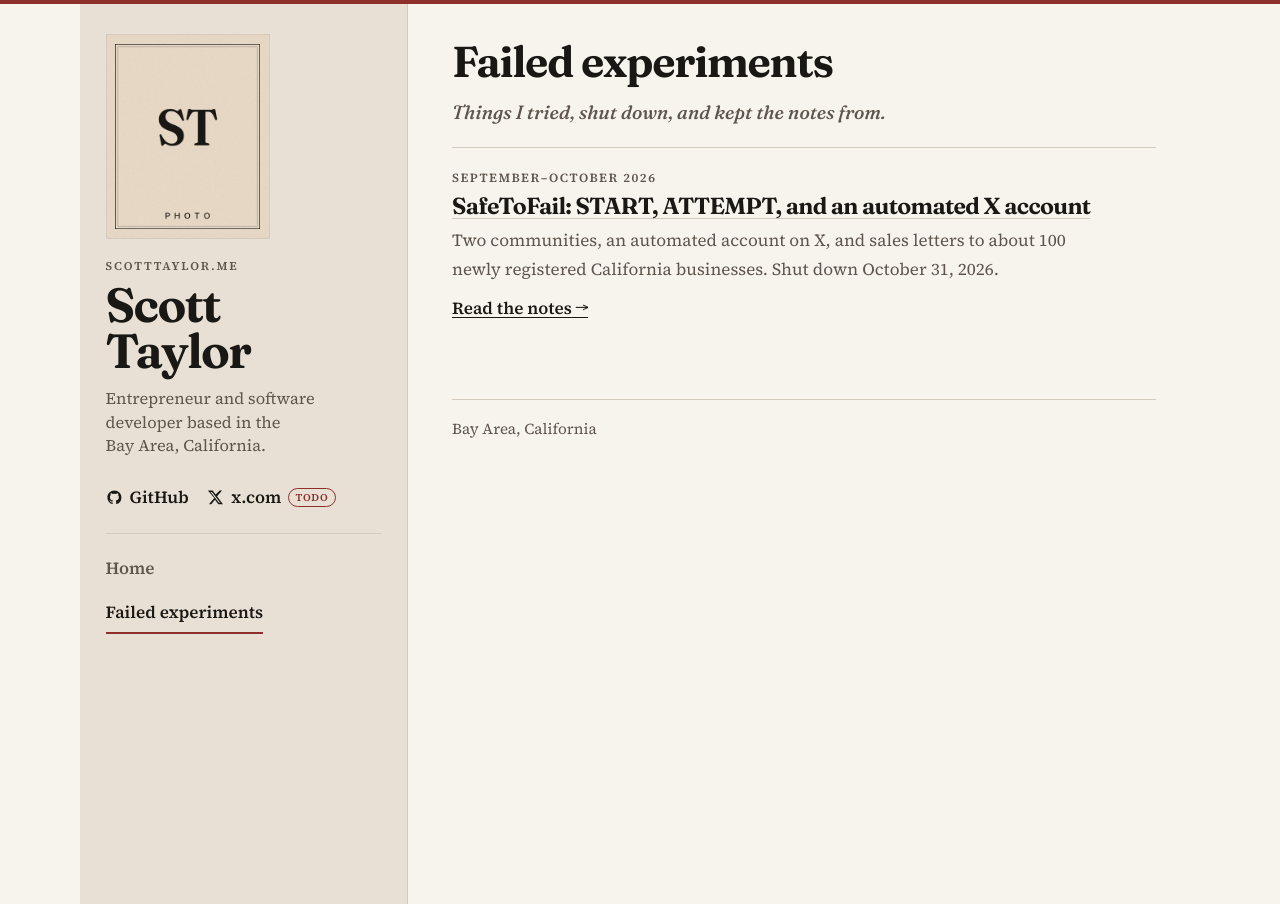
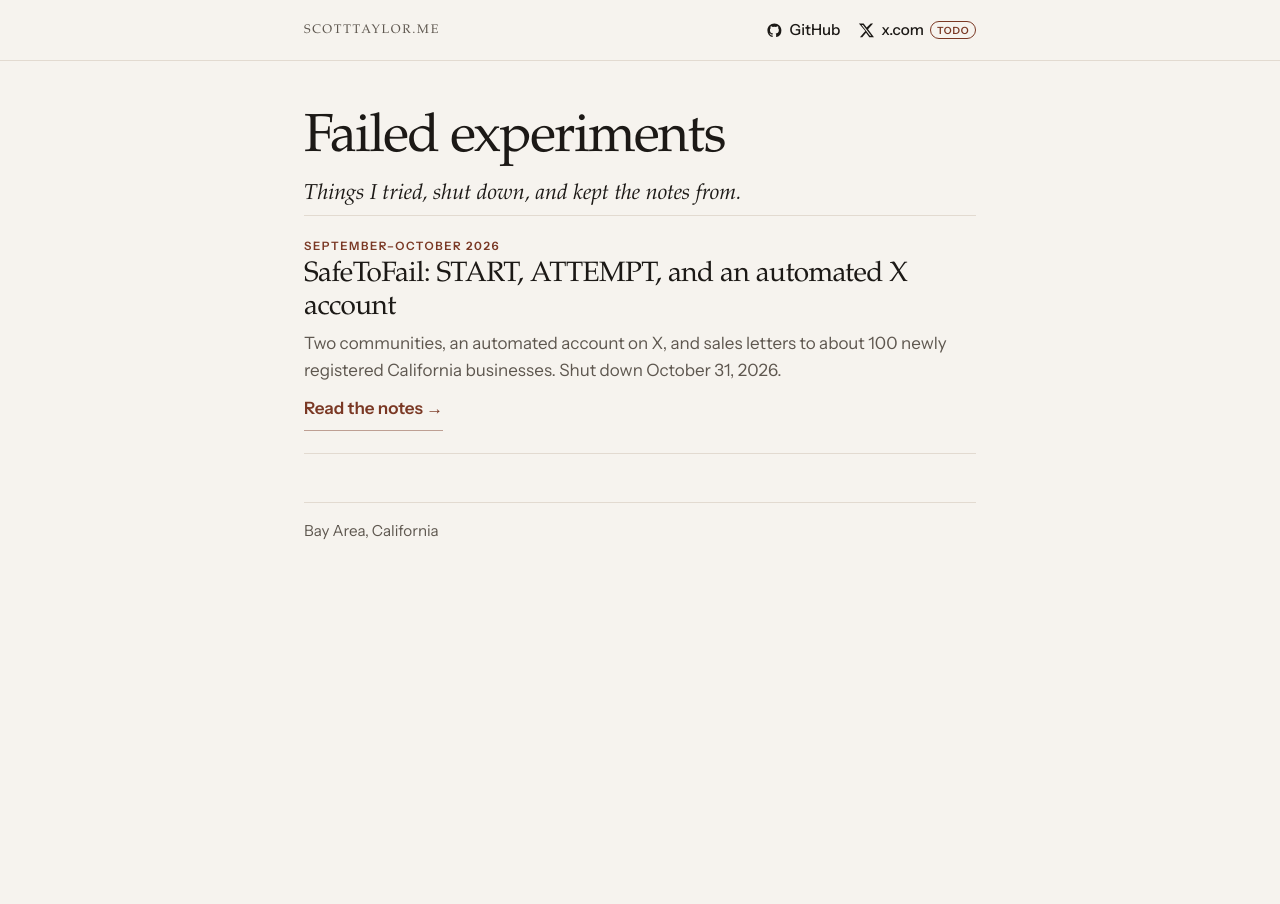
Before and after one commit to smtlaissezfaire/scotttaylorme, a Jekyll site: the page built from failures/index.html, in a window 1280 px wide. Built offline with Jekyll 4.4.1, drawn with Linux system fonts in a browser that asks for light colours; some web fonts are replaced.

Commit message:
Replace the sticky sidebar with a single column.
The identity column is gone. The page is one column under a top header, set in Instrument Serif and Instrument Sans. SafeToFail screenshots still open from thumbnails in the lightbox.

Co-authored-by: Scott Taylor <smtlaissezfaire@users.noreply.github.com>

```diff
--- a/_includes/nav.html
+++ /dev/null
@@ -1,4 +0,0 @@
-<nav class="nav" aria-label="Primary">
-  <a href="{{ '/' | relative_url }}" {% if page.url == "/" %}aria-current="page"{% endif %}>Home</a>
-  <a href="{{ '/failures/' | relative_url }}" {% if page.url contains "/failures/" %}aria-current="page"{% endif %}>Failed experiments</a>
-</nav>
--- a/_layouts/default.html
+++ b/_layouts/default.html
@@ -7,61 +7,27 @@
       name="description"
       content="{% if page.description %}{{ page.description }}{% else %}{{ site.description }}{% endif %}"
     />
-    <meta name="theme-color" content="#f7f4ee" media="(prefers-color-scheme: light)" />
-    <meta name="theme-color" content="#12110f" media="(prefers-color-scheme: dark)" />
+    <meta name="theme-color" content="#f6f3ee" media="(prefers-color-scheme: light)" />
+    <meta name="theme-color" content="#141311" media="(prefers-color-scheme: dark)" />
     <title>{% if page.title %}{{ page.title }} — {{ site.title }}{% else %}{{ site.title }}{% endif %}</title>
     <link rel="icon" href="{{ '/assets/favicon.svg' | relative_url }}" type="image/svg+xml" />
     <link rel="preconnect" href="https://fonts.googleapis.com" />
     <link rel="preconnect" href="https://fonts.gstatic.com" crossorigin />
     <link
-      href="https://fonts.googleapis.com/css2?family=Fraunces:ital,opsz,wght@0,9..144,500;0,9..144,650;1,9..144,500&family=Source+Serif+4:ital,opsz,wght@0,8..60,400;0,8..60,600;1,8..60,400&display=swap"
+      href="https://fonts.googleapis.com/css2?family=Instrument+Sans:ital,wght@0,400;0,500;0,600;1,400&family=Instrument+Serif:ital@0;1&display=swap"
       rel="stylesheet"
     />
     <link rel="stylesheet" href="{{ '/assets/css/styles.css' | relative_url }}" />
   </head>
   <body>
     <a class="skip-link" href="#content">Skip to content</a>
-    <div class="shell">
-      <aside class="identity">
-        <div class="identity-inner">
-          <div class="identity-top">
-            <!-- Headshot slot: replace assets/images/scott-taylor.jpg (portrait, about 4:5). -->
-            <figure class="portrait">
-              <div class="portrait-frame">
-                <img
-                  src="{{ site.portrait | relative_url }}"
-                  alt="Portrait of Scott Taylor"
-                  width="800"
-                  height="1000"
-                  fetchpriority="high"
-                  onerror="this.remove()"
-                />
-                <div class="portrait-fallback" aria-hidden="true">
-                  <span class="monogram">ST</span>
-                  <span class="portrait-kicker">Photo</span>
+    <header class="topbar">
+      <div class="frame topbar-inner">
+        <a class="wordmark" href="{{ '/' | relative_url }}">ScottTaylor.me</a>
+        {% include social.html %}
       </div>
-              </div>
-            </figure>
-            <p class="eyebrow"><a href="{{ '/' | relative_url }}">ScottTaylor.me</a></p>
-            {% assign name_parts = site.title | split: " " %}
-            {% if page.url == "/" %}
-            <h1 class="site-name">
-              {% for part in name_parts %}{% unless forloop.first %}<br>{% endunless %}{{ part }}{% endfor %}
-            </h1>
-            {% else %}
-            <p class="site-name">
-              <a href="{{ '/' | relative_url }}">
-                {% for part in name_parts %}{% unless forloop.first %}<br>{% endunless %}{{ part }}{% endfor %}
-              </a>
-            </p>
-            {% endif %}
-            <p class="role">Entrepreneur and software developer based in the Bay&nbsp;Area, California.</p>
-          </div>
-          {% include social.html %}
-          {% include nav.html %}
-        </div>
-      </aside>
-      <div class="column">
+    </header>
+    <div class="frame page">
       <main id="content">
         {{ content }}
       </main>
@@ -69,6 +35,5 @@
         <p>Bay Area, California</p>
       </footer>
     </div>
-    </div>
   </body>
 </html>
--- a/assets/css/shot-lightbox.css
+++ b/assets/css/shot-lightbox.css
@@ -22,7 +22,7 @@
 }
 
 .shot-thumb:hover {
-  border-color: rgba(26, 92, 75, 0.55);
+  border-color: var(--accent);
 }
 
 .shot-thumb:focus-visible {
--- a/assets/css/styles.css
+++ b/assets/css/styles.css
@@ -1,26 +1,36 @@
 :root {
   color-scheme: light;
-  --bg: #f7f4ee;
-  --panel: #e8e0d4;
-  --ink: #1a1814;
-  --muted: #5e564c;
-  --rule: #d3cbbd;
-  --accent: #8e2f2c;
-  --portrait-mat: #e7d8c6;
-  --focus: #8e2f2c;
+  --paper: #f6f3ee;
+  --ink: #1c1916;
+  --muted: #5e574f;
+  --rule: #e2dad0;
+  --link: #7a3824;
+  --link-hover: #542214;
+  --portrait-mat: #ebe4da;
+  --surface: #f6f3ee;
+  --text: #1c1916;
+  --border: #e2dad0;
+  --accent: #7a3824;
+  --focus: #7a3824;
+  --bg: #f6f3ee;
 }
 
 @media (prefers-color-scheme: dark) {
   :root {
     color-scheme: dark;
-    --bg: #12110f;
-    --panel: #1c1916;
+    --paper: #141311;
     --ink: #f4f0e8;
-    --muted: #cfc6ba;
-    --rule: #3c362f;
-    --accent: #f0b4a8;
+    --muted: #c8bfb4;
+    --rule: #3a342e;
+    --link: #e8b6a6;
+    --link-hover: #f6d8ce;
     --portrait-mat: #2a2622;
-    --focus: #f0b4a8;
+    --surface: #1c1a17;
+    --text: #f4f0e8;
+    --border: #3a342e;
+    --accent: #e8b6a6;
+    --focus: #e8b6a6;
+    --bg: #141311;
   }
 }
 
@@ -31,19 +41,35 @@
 }
 
 html {
+  scroll-behavior: smooth;
   text-rendering: optimizeLegibility;
 }
 
 body {
   margin: 0;
   min-height: 100vh;
-  border-top: 4px solid var(--accent);
-  background: var(--bg);
+  background: var(--paper);
   color: var(--ink);
-  font-family: "Source Serif 4", Palatino, "Palatino Linotype", Georgia, serif;
+  font-family: "Instrument Sans", "Avenir Next", "Segoe UI", sans-serif;
   font-size: 1.0625rem;
-  line-height: 1.65;
-  font-optical-sizing: auto;
+  font-weight: 400;
+  line-height: 1.6;
+  -webkit-font-smoothing: antialiased;
+}
+
+img {
+  max-width: 100%;
+  height: auto;
+}
+
+a {
+  color: var(--link);
+  text-decoration-thickness: 1px;
+  text-underline-offset: 0.18em;
+}
+
+a:hover {
+  color: var(--link-hover);
 }
 
 :focus-visible {
@@ -52,13 +78,8 @@ body {
 }
 
 ::selection {
-  background: color-mix(in srgb, var(--accent) 28%, transparent);
+  background: color-mix(in srgb, var(--link) 28%, transparent);
   color: var(--ink);
-}
-
-img {
-  max-width: 100%;
-  height: auto;
 }
 
 .sr-only {
@@ -76,52 +97,124 @@ img {
 .skip-link {
   position: absolute;
   left: 0.75rem;
-  top: 0.75rem;
-  z-index: 5;
+  top: 0.65rem;
+  z-index: 6;
   padding: 0.45rem 0.75rem;
   background: var(--ink);
-  color: var(--bg);
+  color: var(--paper);
   font-weight: 600;
   text-decoration: none;
-  transform: translateY(-160%);
+  clip-path: inset(50%);
+  width: 1px;
+  height: 1px;
+  overflow: hidden;
 }
 
 .skip-link:focus {
-  transform: none;
+  clip-path: none;
+  width: auto;
+  height: auto;
+  overflow: visible;
 }
 
-.shell {
-  display: grid;
-  grid-template-columns: 1fr;
-  width: min(1120px, 100%);
+.frame {
+  width: min(42rem, calc(100% - 2.5rem));
   margin-inline: auto;
-  min-height: 100vh;
 }
 
-.identity {
-  background: var(--panel);
+.topbar {
+  position: sticky;
+  top: 0;
+  z-index: 4;
+  background: var(--paper);
   border-bottom: 1px solid var(--rule);
 }
 
-.identity-inner {
-  padding: 1.35rem 1.25rem 1.2rem;
+.topbar-inner {
+  display: flex;
+  flex-wrap: wrap;
+  align-items: center;
+  justify-content: space-between;
+  gap: 0.25rem 1.25rem;
+  min-height: 3.75rem;
 }
 
-.identity-top {
-  display: grid;
-  grid-template-columns: 6.5rem minmax(0, 1fr);
-  column-gap: 1rem;
+.wordmark {
+  color: var(--muted);
+  font-size: 0.78rem;
+  font-weight: 600;
+  letter-spacing: 0.14em;
+  line-height: 1;
+  text-decoration: none;
+  text-transform: uppercase;
+}
+
+.wordmark:hover {
+  color: var(--link);
+}
+
+.social {
+  display: flex;
+  flex-wrap: wrap;
   align-items: center;
+  gap: 0.15rem 1.1rem;
+  margin: 0;
+  padding: 0;
+  list-style: none;
+}
+
+.social a {
+  display: inline-flex;
+  align-items: center;
+  gap: 0.4rem;
+  min-height: 2.75rem;
+  color: var(--ink);
+  font-weight: 500;
+  font-size: 0.95rem;
+  text-decoration: none;
+}
+
+.social svg {
+  width: 1.05rem;
+  height: 1.05rem;
+  flex-shrink: 0;
+}
+
+.social a:hover {
+  color: var(--link);
+}
+
+.social a:hover .social-label {
+  text-decoration: underline;
+  text-underline-offset: 0.18em;
+}
+
+.todo {
+  padding: 0.05rem 0.35rem;
+  border: 1px solid var(--link);
+  border-radius: 999px;
+  color: var(--link);
+  font-size: 0.62rem;
+  font-weight: 600;
+  letter-spacing: 0.08em;
+  line-height: 1.45;
+}
+
+.page {
+  padding-bottom: 2.5rem;
+}
+
+.intro {
+  padding-top: 2.25rem;
 }
 
 .portrait {
-  margin: 0;
-  grid-row: 1 / span 3;
+  width: 7.5rem;
+  margin: 0 0 1.35rem;
 }
 
 .portrait-frame {
   position: relative;
-  width: 100%;
   aspect-ratio: 4 / 5;
   overflow: hidden;
   background: var(--portrait-mat);
@@ -142,10 +235,9 @@ img {
   flex-direction: column;
   align-items: center;
   justify-content: center;
-  gap: 0.4rem;
+  gap: 0.35rem;
   width: 100%;
   height: 100%;
-  color: var(--ink);
 }
 
 .portrait-frame:has(img) .portrait-fallback {
@@ -153,257 +245,139 @@ img {
 }
 
 .monogram {
-  font-family: "Fraunces", Georgia, serif;
-  font-size: 2.75rem;
-  font-weight: 650;
-  letter-spacing: -0.04em;
+  font-family: "Instrument Serif", Georgia, serif;
+  font-size: 2.4rem;
   line-height: 1;
 }
 
 .portrait-kicker {
-  font-size: 0.68rem;
+  font-size: 0.65rem;
   font-weight: 600;
-  letter-spacing: 0.22em;
+  letter-spacing: 0.18em;
   text-transform: uppercase;
 }
 
 .eyebrow {
   margin: 0;
-  font-size: 0.74rem;
+  color: var(--muted);
+  font-size: 0.75rem;
   font-weight: 600;
   letter-spacing: 0.16em;
   text-transform: uppercase;
-  color: var(--muted);
 }
 
-.eyebrow a {
-  color: inherit;
-  text-decoration: none;
+h1,
+h2,
+h3,
+.entry-title,
+.wordmark,
+.page-intro .lead {
+  font-family: "Instrument Serif", "Iowan Old Style", Palatino, Georgia, serif;
+  font-weight: 400;
 }
 
-.eyebrow a:hover {
-  color: var(--accent);
+.intro h1,
+.page-intro h1 {
+  margin: 0.35rem 0 0;
+  font-size: clamp(2.8rem, 9vw, 4.4rem);
+  letter-spacing: -0.03em;
+  line-height: 0.96;
+  text-wrap: balance;
 }
 
-.site-name {
-  margin: 0.2rem 0 0;
-  font-family: "Fraunces", Georgia, serif;
-  font-weight: 650;
-  font-size: 2.15rem;
-  line-height: 0.95;
-  letter-spacing: -0.035em;
+.page-intro h1 {
+  max-width: 16em;
+  font-size: clamp(2.35rem, 6vw, 3.35rem);
+  line-height: 1.05;
 }
 
-.site-name a {
-  color: inherit;
-  text-decoration: none;
-}
-
-.site-name a:hover {
-  color: var(--accent);
-}
-
-.role {
-  grid-column: 1 / -1;
-  margin: 0.9rem 0 0;
-  max-width: 28rem;
-  color: var(--muted);
-  font-size: 1.02rem;
-  line-height: 1.45;
-  text-wrap: pretty;
-}
-
-.social {
-  display: flex;
-  flex-wrap: wrap;
-  gap: 0.15rem 1.15rem;
-  margin: 0.9rem 0 0;
-  padding: 0;
-  list-style: none;
-}
-
-.social a {
-  display: inline-flex;
-  align-items: center;
-  gap: 0.45rem;
-  min-height: 44px;
+.lead,
+.page-intro .lead {
+  margin: 0.85rem 0 0;
+  max-width: 36rem;
   color: var(--ink);
-  font-weight: 600;
-  text-decoration: none;
-}
-
-.social svg {
-  width: 1.05rem;
-  height: 1.05rem;
-  flex-shrink: 0;
-}
-
-.social a:hover .social-label {
-  color: var(--accent);
-  text-decoration: underline;
-  text-decoration-thickness: 1px;
-  text-underline-offset: 0.18em;
-}
-
-.todo {
-  padding: 0.08rem 0.38rem;
-  border: 1px solid var(--accent);
-  border-radius: 999px;
-  color: var(--accent);
-  font-size: 0.65rem;
-  font-weight: 600;
-  letter-spacing: 0.08em;
-  line-height: 1.4;
-}
-
-.social a:hover .todo {
-  background: var(--accent);
-  color: var(--bg);
-}
-
-.nav {
-  display: flex;
-  flex-wrap: wrap;
-  gap: 0.15rem 1.15rem;
-  margin: 0.35rem 0 0;
-  padding: 0.55rem 0 0;
-  border-top: 1px solid var(--rule);
-}
-
-.nav a {
-  display: inline-flex;
-  align-items: center;
-  min-height: 44px;
-  color: var(--muted);
-  font-weight: 600;
-  text-decoration: none;
-}
-
-.nav a:hover,
-.nav a[aria-current="page"] {
-  color: var(--ink);
-}
-
-.nav a[aria-current="page"] {
-  box-shadow: inset 0 -2px 0 var(--accent);
-}
-
-.column {
-  min-width: 0;
-  padding: 1.6rem 1.25rem 2.25rem;
+  font-size: 1.35rem;
+  font-style: italic;
+  line-height: 1.35;
 }
 
 .statement {
-  margin: 0;
-  max-width: 18em;
-  font-family: "Fraunces", Georgia, serif;
-  font-weight: 500;
-  font-size: clamp(1.6rem, 2.8vw, 2.15rem);
-  line-height: 1.28;
-  letter-spacing: -0.025em;
-  text-wrap: balance;
+  margin: 0.9rem 0 0;
+  max-width: 38rem;
+  color: var(--muted);
+  font-size: 1.0625rem;
 }
 
 .statement a {
-  color: var(--accent);
-  text-underline-offset: 0.2em;
-  text-decoration-thickness: 1px;
+  color: var(--link);
+}
+
+.more {
+  margin: 1.15rem 0 0;
+}
+
+.more a {
+  font-weight: 600;
 }
 
 .section {
   margin-top: 2.75rem;
 }
 
-.section-heading h2,
-.page-intro h1,
-.prose h2,
-.prose h3,
-.entry-title {
-  font-family: "Fraunces", Georgia, serif;
-  font-weight: 650;
-  letter-spacing: -0.03em;
-  line-height: 1.12;
-}
-
 .section-heading h2 {
   margin: 0;
-  font-size: clamp(1.7rem, 3vw, 2.15rem);
+  font-size: clamp(1.85rem, 3vw, 2.25rem);
+  letter-spacing: -0.03em;
+  line-height: 1.1;
 }
 
 .section-heading p {
   margin: 0.4rem 0 0;
-  max-width: 36rem;
   color: var(--muted);
 }
 
-.section-heading a {
-  color: var(--accent);
-  font-weight: 600;
-}
-
 .entries {
-  margin: 1.15rem 0 0;
+  margin: 0.35rem 0 0;
   padding: 0;
   list-style: none;
-  counter-reset: entry;
 }
 
 .entry {
-  position: relative;
-  padding: 1.25rem 0 1.3rem 2.85rem;
+  padding: 1.3rem 0 1.35rem;
   border-top: 1px solid var(--rule);
-  counter-increment: entry;
 }
 
-.entry::before {
-  content: counter(entry, decimal-leading-zero);
-  position: absolute;
-  left: 0;
-  top: 1.4rem;
-  font-family: "Fraunces", Georgia, serif;
-  font-style: italic;
-  font-weight: 500;
-  font-size: 1rem;
-  color: var(--accent);
-}
-
-.entries-notes .entry {
-  padding-left: 0;
-}
-
-.entries-notes .entry::before {
-  content: none;
+.entry:last-child {
+  border-bottom: 1px solid var(--rule);
 }
 
 .entry-tag {
   margin: 0;
-  color: var(--muted);
-  font-size: 0.78rem;
+  color: var(--link);
+  font-size: 0.72rem;
   font-weight: 600;
-  letter-spacing: 0.12em;
+  letter-spacing: 0.14em;
   text-transform: uppercase;
 }
 
 .entry-title {
-  margin: 0.28rem 0 0.45rem;
-  font-size: 1.45rem;
+  margin: 0.25rem 0 0.4rem;
+  font-size: clamp(1.45rem, 2.5vw, 1.75rem);
+  letter-spacing: -0.02em;
+  line-height: 1.15;
 }
 
 .entry-title a {
   color: inherit;
-  text-decoration: underline;
-  text-decoration-color: var(--rule);
-  text-decoration-thickness: 1px;
-  text-underline-offset: 0.16em;
+  text-decoration: none;
 }
 
 .entry-title a:hover {
-  color: var(--accent);
-  text-decoration-color: var(--accent);
+  color: var(--link);
 }
 
 .entry-description {
-  max-width: 40rem;
+  max-width: 62ch;
   color: var(--muted);
   text-wrap: pretty;
 }
@@ -419,66 +393,63 @@ img {
 .entry-link {
   display: inline-flex;
   align-items: center;
-  min-height: 44px;
-  margin-top: 0.2rem;
-  color: var(--ink);
+  min-height: 2.75rem;
+  margin-top: 0.15rem;
+  color: var(--link);
   font-weight: 600;
-  text-underline-offset: 0.18em;
+  text-decoration: none;
+  border-bottom: 1px solid color-mix(in srgb, var(--link) 45%, transparent);
 }
 
 .entry-link:hover {
-  color: var(--accent);
+  border-bottom-color: currentColor;
 }
 
 .page-intro {
-  margin: 0 0 0.4rem;
-}
-
-.page-intro h1 {
-  margin: 0;
-  max-width: 16em;
-  font-size: clamp(2rem, 4.4vw, 2.7rem);
-  text-wrap: balance;
-}
-
-.page-intro .lead {
-  margin: 0.7rem 0 0;
-  color: var(--muted);
-  font-family: "Fraunces", Georgia, serif;
-  font-style: italic;
-  font-weight: 500;
-  font-size: 1.2rem;
+  padding-top: 2.25rem;
 }
 
 .back-link {
-  margin: 0 0 1rem;
+  margin: 1.75rem 0 0;
 }
 
 .back-link a {
   display: inline-flex;
   align-items: center;
-  min-height: 44px;
+  min-height: 2.75rem;
   color: var(--muted);
   font-weight: 600;
   text-decoration: none;
 }
 
 .back-link a:hover {
-  color: var(--accent);
+  color: var(--link);
+}
+
+.prose .page-intro {
+  padding-top: 0.25rem;
+}
+
+.prose {
+  margin-top: 1.35rem;
 }
 
 .prose h2 {
   margin: 2.4rem 0 0.7rem;
-  font-size: clamp(1.45rem, 2.5vw, 1.75rem);
+  font-size: clamp(1.6rem, 3vw, 1.9rem);
+  letter-spacing: -0.02em;
+  line-height: 1.15;
 }
 
 .prose h3 {
   margin: 1.7rem 0 0.4rem;
-  font-size: 1.25rem;
+  font-size: 1.35rem;
+  letter-spacing: -0.02em;
+  line-height: 1.2;
 }
 
 .prose p,
-.prose li {
+.prose ul {
   max-width: 38rem;
 }
 
@@ -489,27 +460,14 @@ img {
 .prose ul {
   margin: 0 0 1rem;
   padding-left: 1.2rem;
-  max-width: 38rem;
 }
 
 .prose li + li {
   margin-top: 0.55rem;
 }
 
-.prose a {
-  color: var(--accent);
-}
-
 .shot {
-  margin: 1.2rem 0 1.5rem;
-}
-
-.shot img {
-  display: block;
-  width: 100%;
-  height: auto;
-  border: 1px solid var(--rule);
-  background: #111;
+  margin: 1.15rem 0 1.45rem;
 }
 
 .shot figcaption {
@@ -517,10 +475,6 @@ img {
   max-width: 38rem;
   color: var(--muted);
   font-size: 0.95rem;
-}
-
-.shot-notice {
-  max-width: 18rem;
 }
 
 .colophon {
@@ -535,68 +489,15 @@ img {
   margin: 0;
 }
 
-@media (min-width: 860px) {
-  .shell {
-    grid-template-columns: 20.5rem minmax(0, 1fr);
-  }
-
-  .identity {
-    border-bottom: 0;
-    border-right: 1px solid var(--rule);
-  }
-
-  .identity-inner {
-    position: sticky;
-    top: 0;
-    max-height: 100vh;
-    overflow: auto;
-    padding: 1.85rem 1.6rem 2rem;
-    scrollbar-width: thin;
-  }
-
-  .identity-top {
-    display: block;
-  }
-
-  .portrait {
-    margin-bottom: 1.15rem;
-  }
-
-  .portrait-frame {
-    width: 10.25rem;
-  }
-
-  .site-name {
-    margin-top: 0.35rem;
-    font-size: 3rem;
-  }
-
-  .role {
-    max-width: 16rem;
-    margin-top: 0.85rem;
-  }
-
-  .social {
-    margin-top: 1.1rem;
-  }
-
-  .nav {
-    flex-direction: column;
-    align-items: flex-start;
-    gap: 0;
-    margin-top: 0.85rem;
-    padding-top: 0.75rem;
-  }
-
-  .column {
-    padding: 2.1rem 2.75rem 2.5rem;
+@media (min-width: 720px) {
+  .intro,
+  .page-intro {
+    padding-top: 2.75rem;
   }
 }
 
-@media (forced-colors: active) {
-  .portrait-frame,
-  .entry,
-  .nav a[aria-current="page"] {
-    border-color: CanvasText;
+@media (prefers-reduced-motion: reduce) {
+  html {
+    scroll-behavior: auto;
   }
 }
```
Also changed, not shown: index.html (+31 -26 lines). Lines whose indentation alone changed are shown as unchanged.
